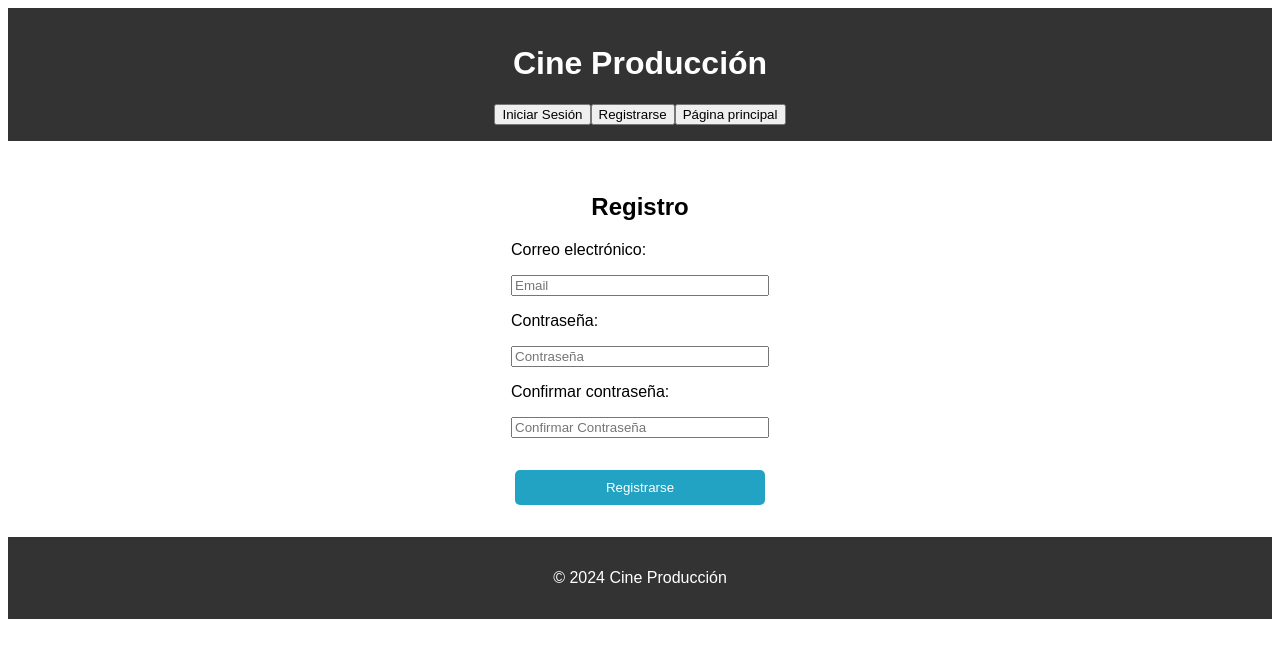
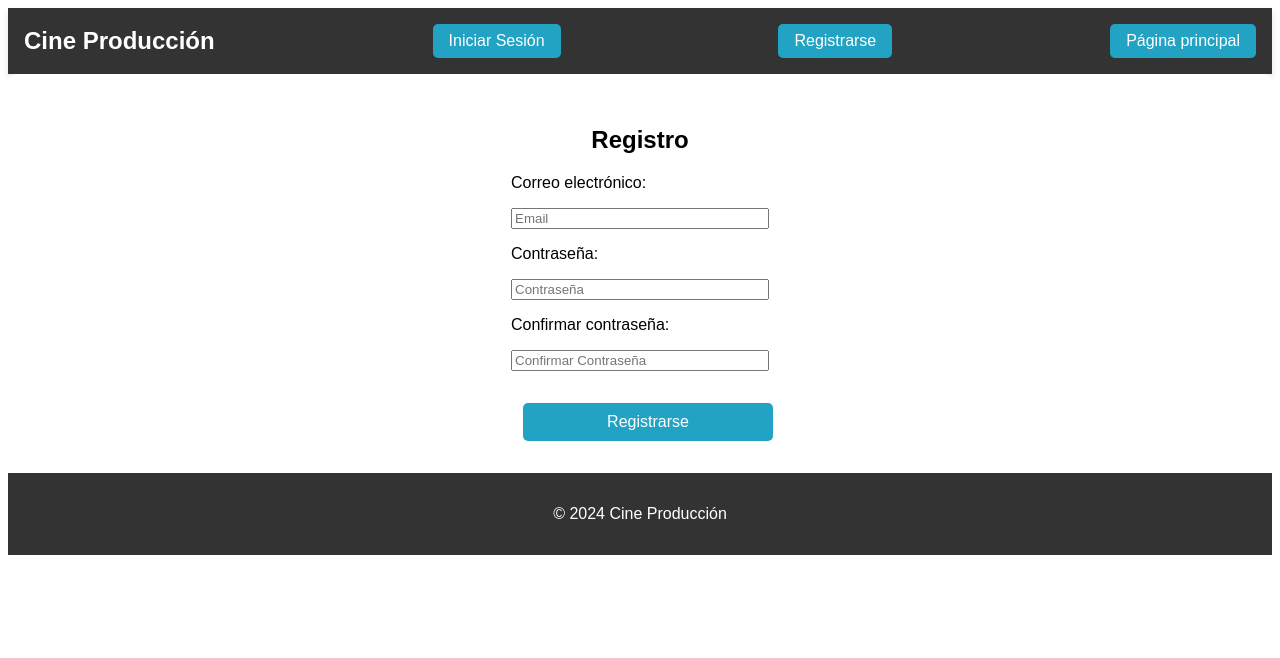
Before and after one commit to JNarvaez712/Proyecto---EDyA2, a React (Vite) app in the folder proyecto-cine/: page /register in a window 1280 px wide. Shown: the top 658 px of the page. Built offline with nearby package versions, Linux system fonts and the light colour scheme; no server answers.

Commit message:
Navegacion en el header

```diff
--- a/proyecto-cine/src/Pages/Register.jsx
+++ b/proyecto-cine/src/Pages/Register.jsx
@@ -1,6 +1,8 @@
 import { useState } from 'react';
 import { createUserWithEmailAndPassword } from 'firebase/auth';
 import { auth } from '../Firebase/firebaseconfig';
+import { useNavigate } from 'react-router-dom';
+
 
 import styles from "./pages.module.css"
 
@@ -8,6 +10,9 @@ const Register = () => {
   const [email, setEmail] = useState('');
   const [password, setPassword] = useState('');
   const [confirmPassword, setConfirmPassword] = useState('');
+
+  const navigate = useNavigate();
+
 
   const handleRegister = async (e) => {
     e.preventDefault();
@@ -20,6 +25,7 @@ const Register = () => {
     try {
       await createUserWithEmailAndPassword(auth, email, password);
       alert('Usuario registrado con éxito')
+      navigate("/")
     } catch (error) {
       //Para personalizar los errores de firebase sin lo del auth en alert
       let errorMessage;
--- a/proyecto-cine/src/componentes/header.jsx
+++ b/proyecto-cine/src/componentes/header.jsx
@@ -1,4 +1,5 @@
 import { useNavigate } from 'react-router-dom';
+import styles from "./header.module.css"
 
 const Header = ({ setIsLoggedIn, isLoggedIn }) => {
   const navigate = useNavigate();
@@ -23,18 +24,18 @@ const Header = ({ setIsLoggedIn, isLoggedIn }) => {
   }
 
   return (
-    <header>
-      <h1>Cine Producción</h1>
+    <header className={styles['header']}>
+      <h1 className={styles['h1']}>Cine Producción</h1>
       {isLoggedIn ? (
         <>
-          <button onClick = {handleLogout}>Cerrar Sesión</button>
-          <button onClick = {handleHome}>Página principal</button>
+          <button className={styles.button} onClick = {handleHome}>Página principal</button>
+          <button className={styles.button} onClick = {handleLogout}>Cerrar Sesión</button>
         </>
       ):(
         <>
-          <button onClick={handleLogin}>Iniciar Sesión</button>
-          <button onClick={handleRegister}>Registrarse</button>
-          <button onClick = {handleHome}>Página principal</button>
+          <button className={styles.button} onClick={handleLogin}>Iniciar Sesión</button>
+          <button className={styles.button} onClick={handleRegister}>Registrarse</button>
+          <button className={styles.button} onClick = {handleHome}>Página principal</button>
         </>
       )}
     </header>
--- /dev/null
+++ b/proyecto-cine/src/componentes/header.module.css
@@ -0,0 +1,44 @@
+header {
+    display: flex;
+    justify-content: space-between;
+    align-items: center;
+    padding: 1rem 2rem;
+    background-color: #333;
+    color: #fff;
+    box-shadow: 0 4px 8px rgba(0, 0, 0, 0.1);
+}
+
+h1 {
+    font-size: 1.5rem;
+    margin: 0;
+}
+
+button {
+    background-color: #22a3c4;
+    color: white;
+    border: none;
+    padding: 8px 16px;
+    border-radius: 5px;
+    cursor: pointer;
+    font-size: 1rem;
+    transition: background-color 0.3s, transform 0.3s;
+    margin-left: 1rem;
+}
+
+button:hover {
+    background-color: #1a91ad;
+    transform: scale(1.05);
+}
+
+button:active {
+    transform: scale(1);
+}
+
+button:focus {
+    outline: none;
+}
+
+header > div {
+    display: flex;
+    gap: 0.5rem;
+}
```
Also changed, not shown: proyecto-cine/src/Pages/Index/index.module.css (indentation only).
